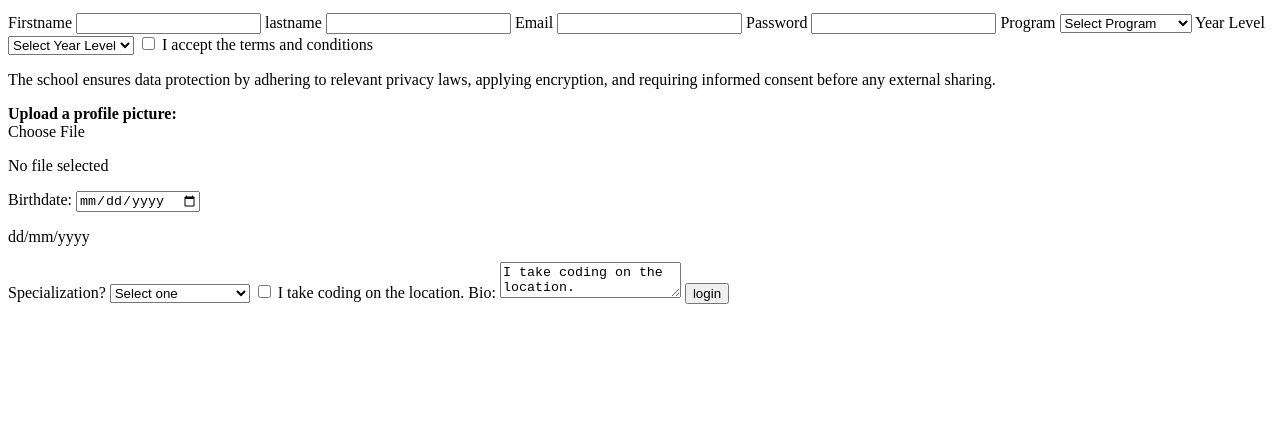
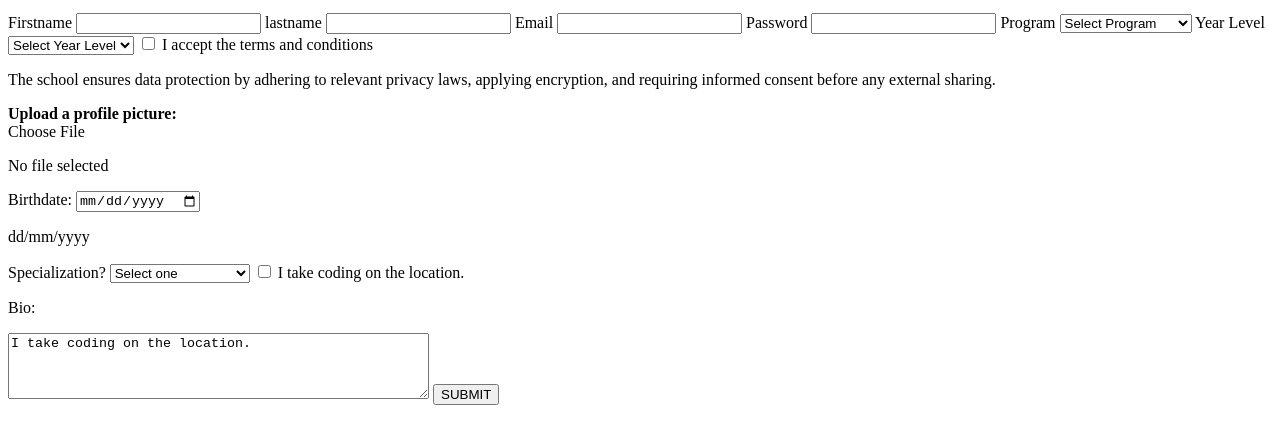
Before and after one commit to mae123-456/REGForm-CollabAct, a plain HTML site: page index.html in a window 1280 px wide. Shown: the part 101-544 px from the top of the page. Drawn offline with Linux system fonts and the light colour scheme.

Commit message:
Update index.html

```diff
--- a/index.html
+++ b/index.html
@@ -66,10 +66,10 @@
     <input type="checkbox" id="codingLocation" name="codingLocation">
         <label for="codingLocation">I take coding on the location.</label>
 
-    <label for="biotext">Bio:</label>
-    <textarea id="biotext"name="biotext">I take coding on the location.</textarea>
+    <p><label for="biotext">Bio:</label></p>
+    <textarea id="biotext"name="biotext"rows="4" cols="50">I take coding on the location.</textarea>
 
-    <button type="submit">login</button>
+    <button type="submit">SUBMIT</button>
 </body>
 
 </html>
```
